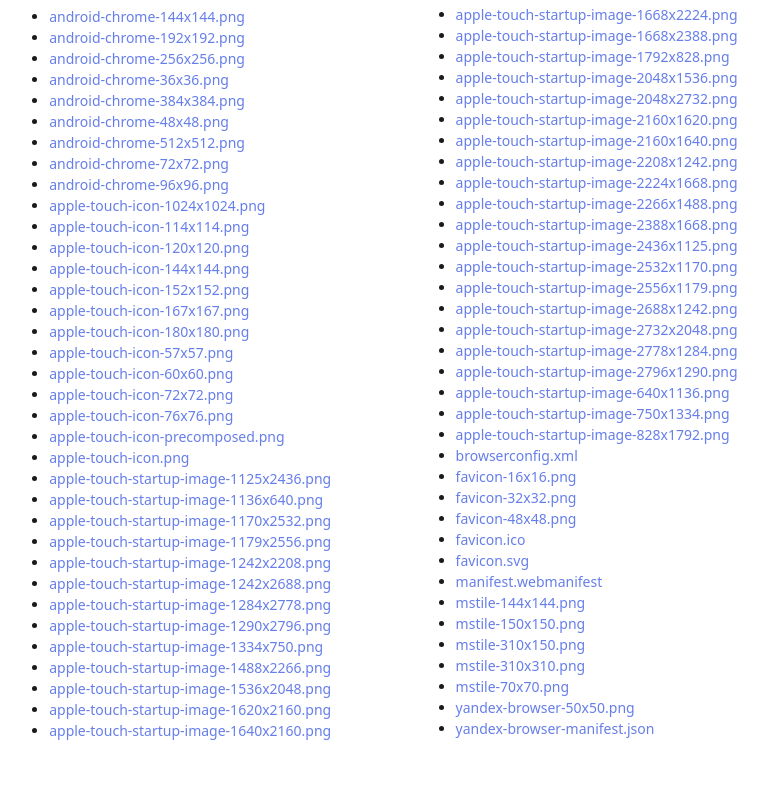
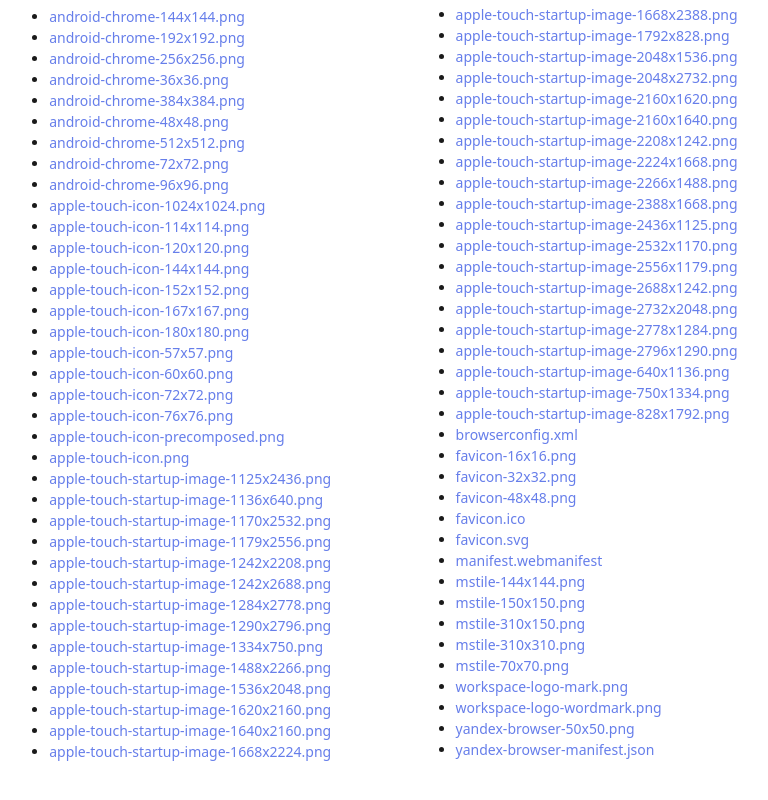
Before and after one commit to melbinjp/favicon, a plain HTML site: page index.html in a window 1280 px wide. Shown: the part 677-1477 px from the top of the page, without its empty margins (210-978 px from the left). Drawn offline with Linux system fonts and the light colour scheme.

Commit message:
deploy: cff33ecc9b1b444851a1c855bfd3f61ced51ca47

```diff
--- a/index.html
+++ b/index.html
@@ -115,6 +115,8 @@
       <li><a href="https://favicon.wecanuseai.com/mstile-310x150.png">mstile-310x150.png</a></li>
       <li><a href="https://favicon.wecanuseai.com/mstile-310x310.png">mstile-310x310.png</a></li>
       <li><a href="https://favicon.wecanuseai.com/mstile-70x70.png">mstile-70x70.png</a></li>
+      <li><a href="https://favicon.wecanuseai.com/workspace-logo-mark.png">workspace-logo-mark.png</a></li>
+      <li><a href="https://favicon.wecanuseai.com/workspace-logo-wordmark.png">workspace-logo-wordmark.png</a></li>
       <li><a href="https://favicon.wecanuseai.com/yandex-browser-50x50.png">yandex-browser-50x50.png</a></li>
       <li><a href="https://favicon.wecanuseai.com/yandex-browser-manifest.json">yandex-browser-manifest.json</a></li>
   </ul>
```
Also changed, not shown: workspace-logo-mark.png (added), workspace-logo-wordmark.png (added).
